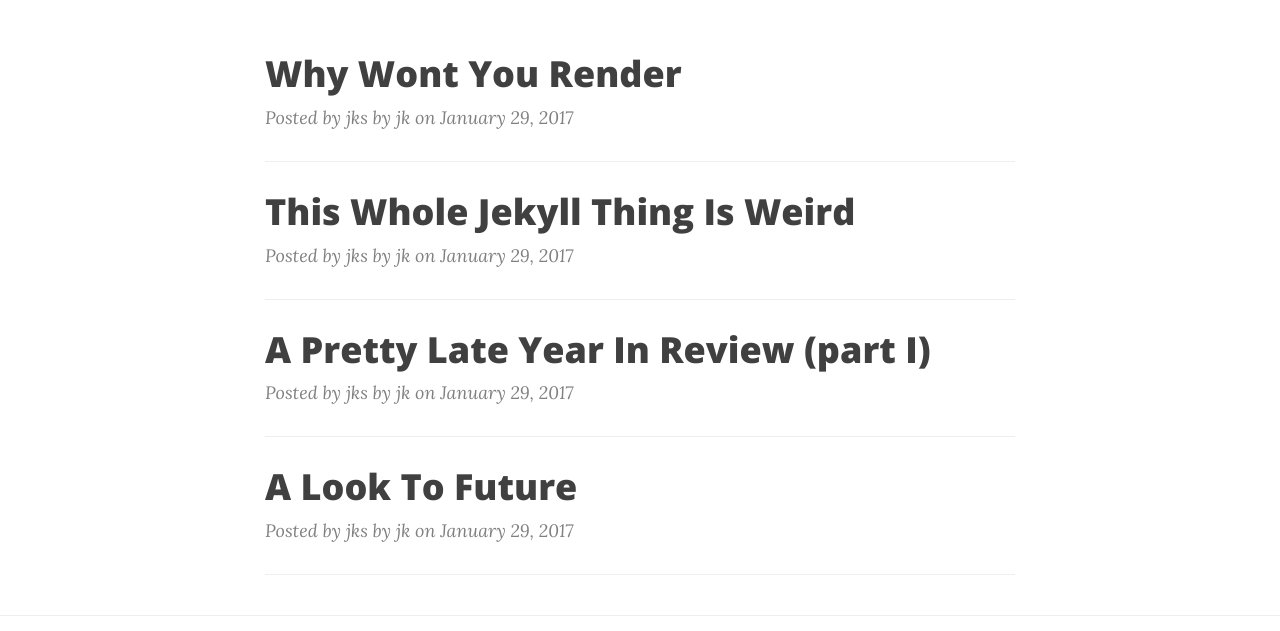
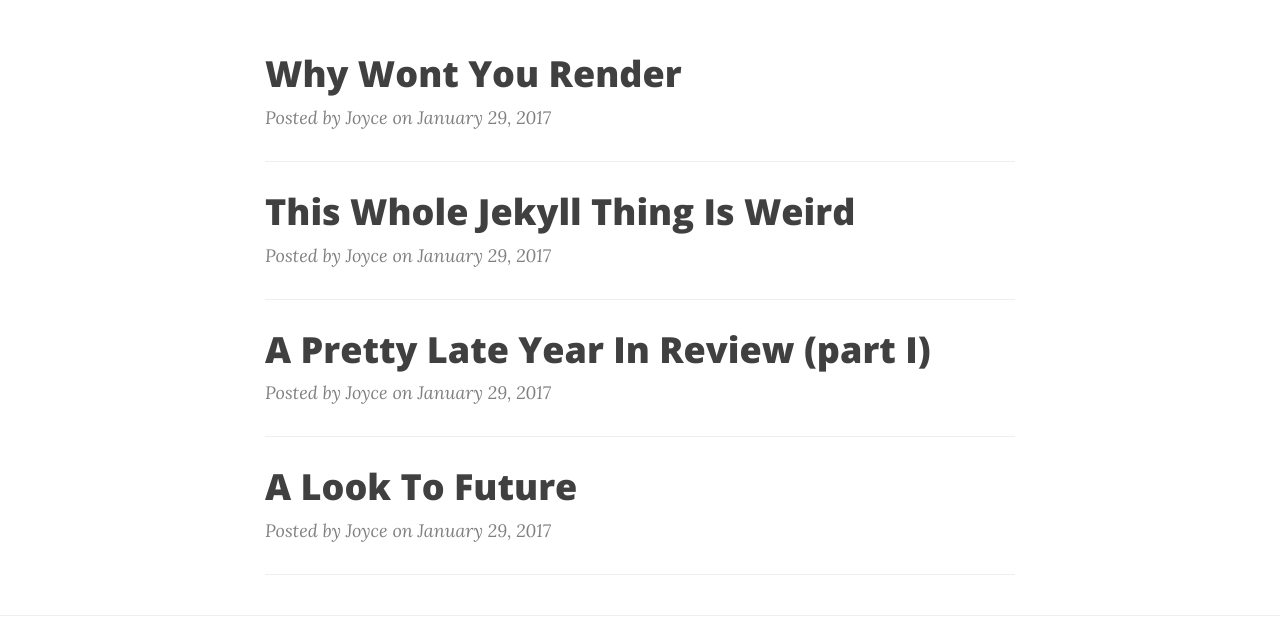
Before and after one commit to thejoycekung/blog, a Jekyll site: the page built from index.html, in a window 1280 px wide. Shown: the part 474-1105 px from the top of the page. Built offline with Jekyll 4.4.1, drawn with Linux system fonts in a browser that asks for light colours; nearby versions of some CDN libraries; the list of posts is cut into pages by our own code.

Commit message:
This'll do

```diff
--- a/index.html
+++ b/index.html
@@ -14,7 +14,7 @@
         </h3>
         {% endif %}
     </a>
-    <p class="post-meta">Posted by {% if post.author %}{{ post.author }}{% else %}{{ site.title }}{% endif %} on {{ post.date | date: "%B %-d, %Y" }}</p>
+    <p class="post-meta">Posted by Joyce on {{ post.date | date: "%B %-d, %Y" }}</p>
 </div>
 <hr>
 {% endfor %}
```
